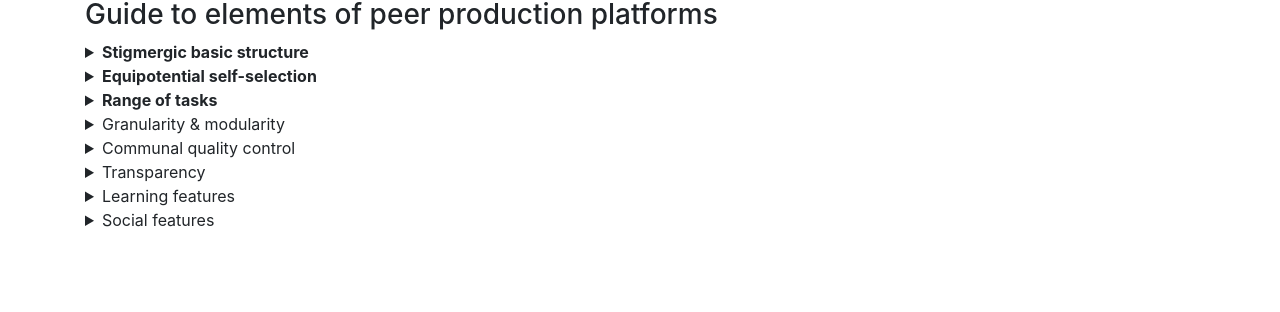
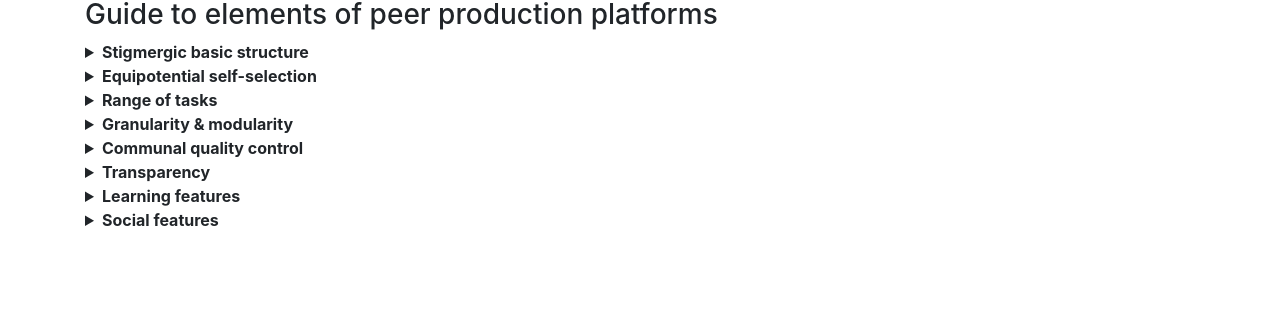
Before and after one commit to PeerProducedResearch/best-practices, a Jekyll site: the page built from index.html, in a window 1280 px wide. Shown: the part 217-529 px from the top of the page. Built offline with Jekyll 4.4.1, drawn with Linux system fonts in a browser that asks for light colours; nearby versions of some CDN libraries; some web fonts are replaced; the list of posts is cut into pages by our own code.

```diff
--- a/index.html
+++ b/index.html
@@ -20,26 +20,26 @@ title: Home
 </details>
 
 <details>
-  <summary>Granularity & modularity</summary>
+  <summary><b>Granularity & modularity</b></summary>
   <p> tbd </p>
 </details>
 
 <details>
-  <summary>Communal quality control</summary>
+  <summary><b>Communal quality control</b></summary>
   <p> tbd </p>
 </details>
 
 <details>
-  <summary>Transparency</summary>
+  <summary><b>Transparency</b></summary>
   <p> tbd </p>
 </details>
 
 <details>
-  <summary>Learning features</summary>
+  <summary><b>Learning features</b></summary>
   <p> tbd </p>
 </details>
 
 <details>
-  <summary>Social features</summary>
+  <summary><b>Social features</b></summary>
   <p> tbd </p>
 </details>
```
